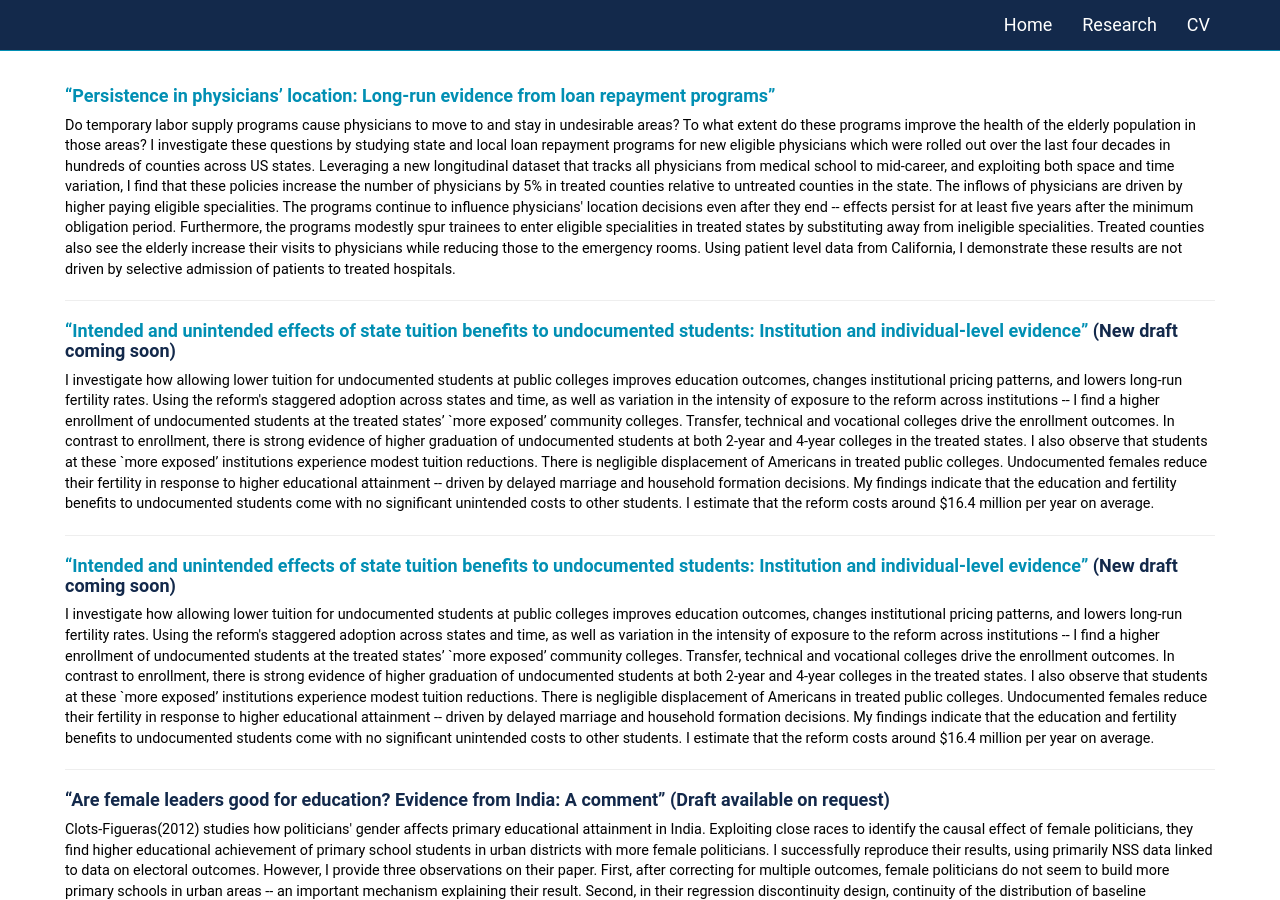
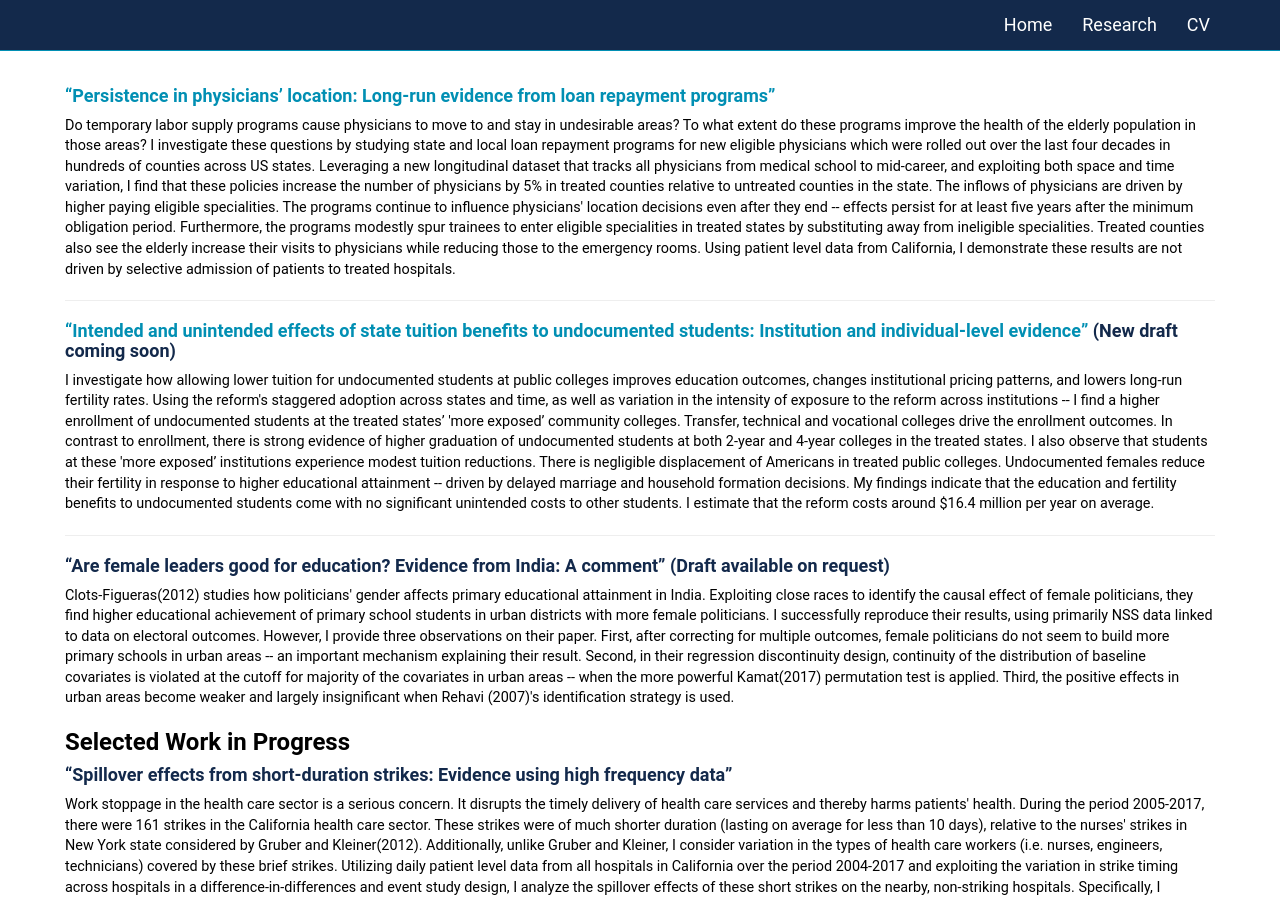
Before and after one commit to anomitaghosh/anomitaghosh.github.io, a Jekyll site: the page built from research.md, in a window 1280 px wide and 900 px high. Built offline with Jekyll 4.4.1, drawn with Linux system fonts in a browser that asks for light colours.

Commit message:
Update research.md

```diff
--- a/research.md
+++ b/research.md
@@ -11,16 +11,10 @@ layout: secondary_pages
 #### [**"Intended and unintended effects of state tuition benefits to undocumented students: Institution and individual-level evidence"**](researchpapers/Anomita_GhoshUI.pdf) (New draft coming soon)
 
 <p style="font-size:0.8em">
-I investigate how allowing lower tuition for undocumented students at public colleges improves education outcomes, changes institutional pricing patterns, and lowers long-run fertility rates. Using the reform's staggered adoption across states and time, as well as variation in the intensity of exposure to the reform across institutions -- I find a higher enrollment of undocumented students at the treated states’ `more exposed’ community colleges. Transfer, technical and vocational colleges drive the enrollment outcomes. In contrast to enrollment, there is strong evidence of higher graduation of undocumented students at both 2-year and 4-year colleges in the treated states. I also observe that students at these `more exposed’ institutions experience modest tuition reductions. There is negligible displacement of Americans in treated public colleges. Undocumented females reduce their fertility in response to higher educational attainment -- driven by delayed marriage and household formation decisions. My findings indicate that the education and fertility benefits to undocumented students come with no significant unintended costs to other students. I estimate that the reform costs around $16.4 million per year on average.
+I investigate how allowing lower tuition for undocumented students at public colleges improves education outcomes, changes institutional pricing patterns, and lowers long-run fertility rates. Using the reform's staggered adoption across states and time, as well as variation in the intensity of exposure to the reform across institutions -- I find a higher enrollment of undocumented students at the treated states’ 'more exposed’ community colleges. Transfer, technical and vocational colleges drive the enrollment outcomes. In contrast to enrollment, there is strong evidence of higher graduation of undocumented students at both 2-year and 4-year colleges in the treated states. I also observe that students at these 'more exposed’ institutions experience modest tuition reductions. There is negligible displacement of Americans in treated public colleges. Undocumented females reduce their fertility in response to higher educational attainment -- driven by delayed marriage and household formation decisions. My findings indicate that the education and fertility benefits to undocumented students come with no significant unintended costs to other students. I estimate that the reform costs around $16.4 million per year on average.
 </p>
 <hr>
 
-#### [**"Intended and unintended effects of state tuition benefits to undocumented students: Institution and individual-level evidence"**](researchpapers/Anomita_GhoshUI.pdf) (New draft coming soon)
-
-<p style="font-size:0.8em">
-I investigate how allowing lower tuition for undocumented students at public colleges improves education outcomes, changes institutional pricing patterns, and lowers long-run fertility rates. Using the reform's staggered adoption across states and time, as well as variation in the intensity of exposure to the reform across institutions -- I find a higher enrollment of undocumented students at the treated states’ `more exposed’ community colleges. Transfer, technical and vocational colleges drive the enrollment outcomes. In contrast to enrollment, there is strong evidence of higher graduation of undocumented students at both 2-year and 4-year colleges in the treated states. I also observe that students at these `more exposed’ institutions experience modest tuition reductions. There is negligible displacement of Americans in treated public colleges. Undocumented females reduce their fertility in response to higher educational attainment -- driven by delayed marriage and household formation decisions. My findings indicate that the education and fertility benefits to undocumented students come with no significant unintended costs to other students. I estimate that the reform costs around $16.4 million per year on average.
-</p>
-<hr>
 
 #### **“Are female leaders good for education? Evidence from India: A comment”** (Draft available on request)
 
```
